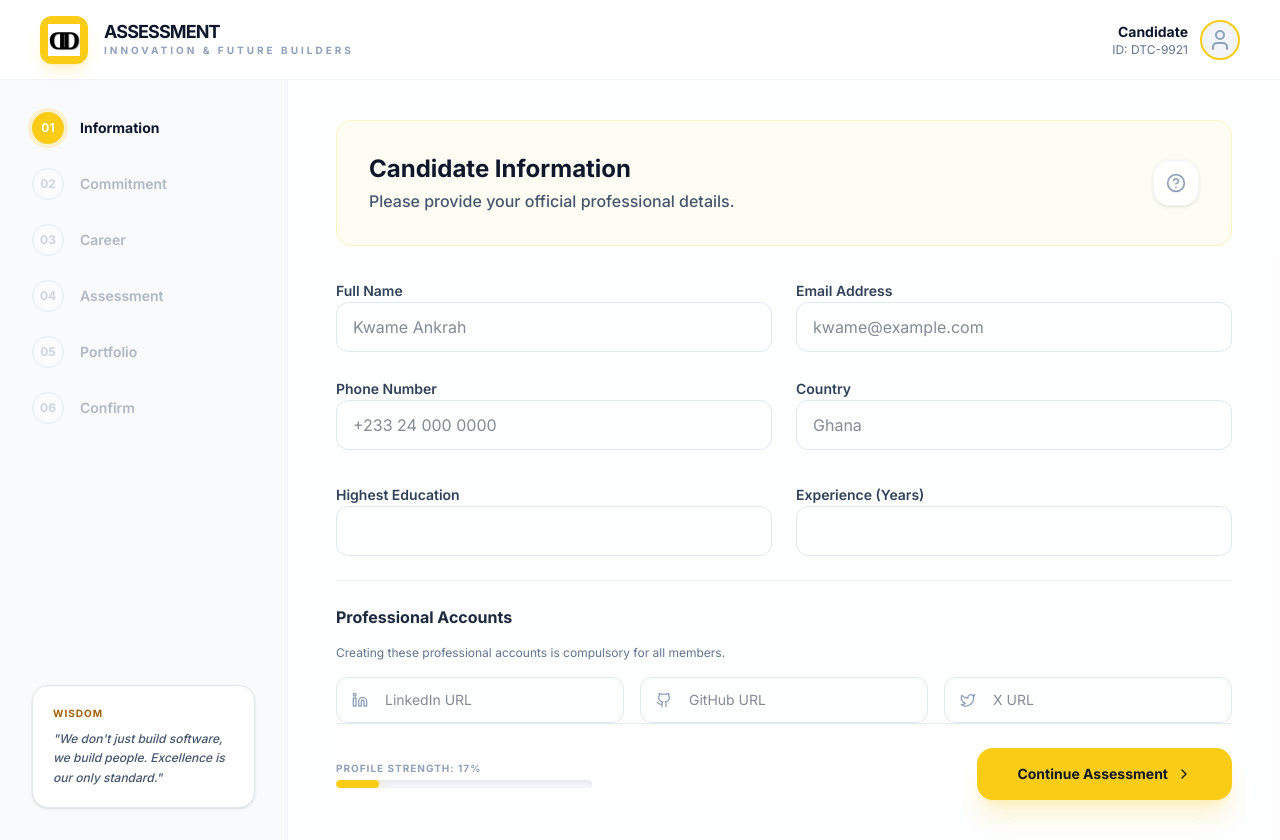
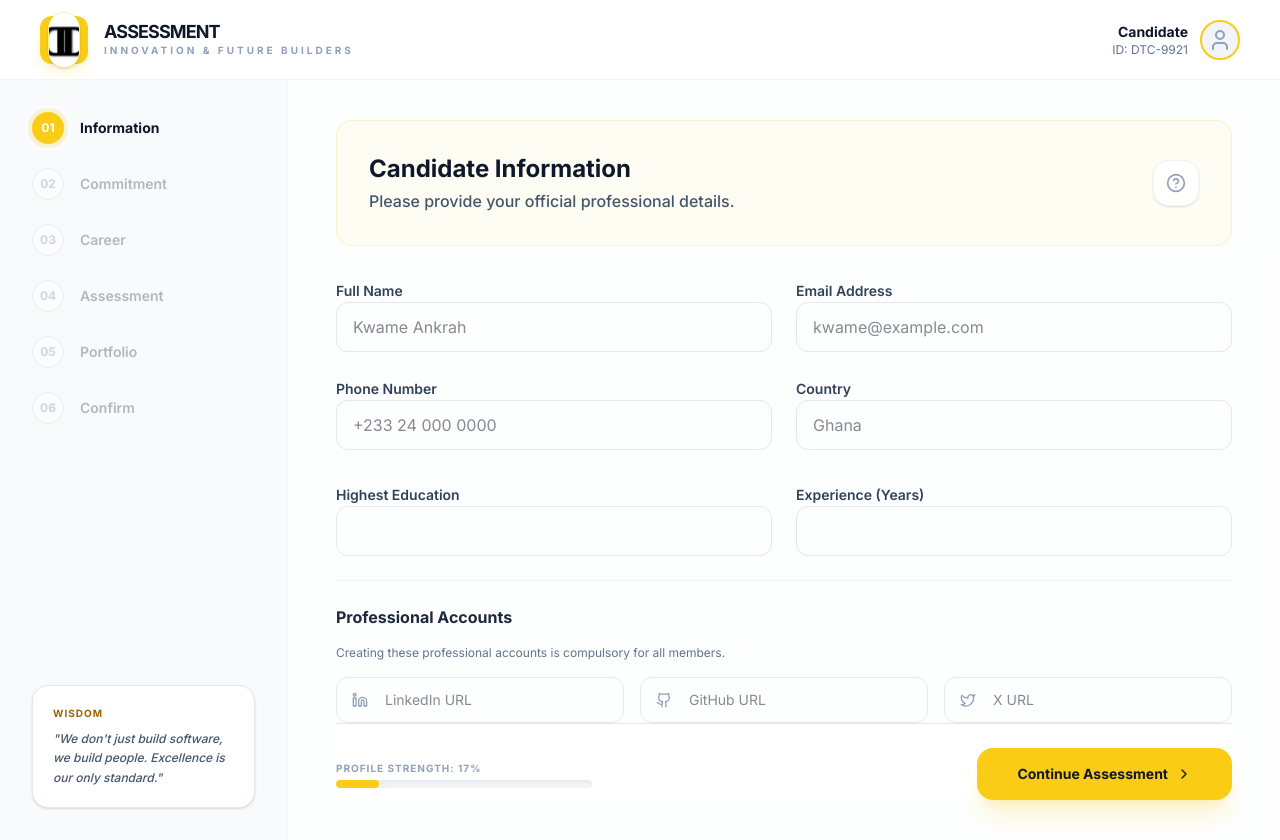
Before and after one commit to Philemon12421/DTC-assesment, a React (Vite) app: page / in a window 1280 px wide. Both pictures are taken after a click on the button "Join ASSESSMENT Collective". Built offline with nearby package versions, Linux system fonts and the light colour scheme.

Commit message:
Update PortalLayout.tsx

```diff
--- a/src/components/PortalLayout.tsx
+++ b/src/components/PortalLayout.tsx
@@ -24,7 +24,13 @@ export default function PortalLayout({
       <nav className="h-20 border-b border-slate-100 flex items-center justify-between px-6 md:px-10 flex-shrink-0 bg-white z-30">
         <div className="flex items-center gap-4">
           <div className="w-12 h-12 bg-primary rounded-xl flex items-center justify-center shadow-lg shadow-primary/20 p-2">
-           <img src="/logo 2.png"  alt="Drenchack Tech Company Logo"  className="w-full h-full object-contain"  loading="eager"/>
+         <div className="w-12 h-12 md:w-14 md:h-14 rounded-full overflow-hidden bg-white shadow-sm border border-yellow-200">
+  <img
+    src="/logo 2.png"
+    alt="Drenchack Tech Company Logo"
+    className="w-full h-full object-cover"
+  />
+</div>
           </div>
           <div className="hidden sm:block">
             <h1 className="font-black text-lg leading-tight tracking-tighter text-slate-900">ASSESSMENT</h1>
```
